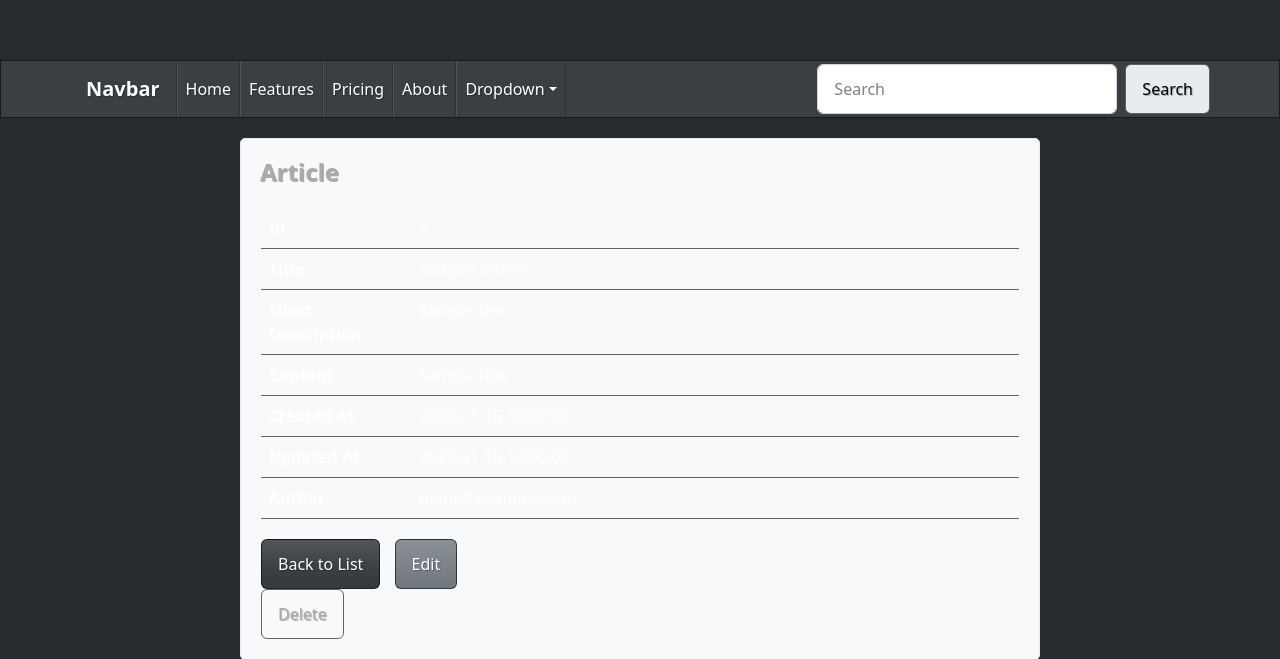
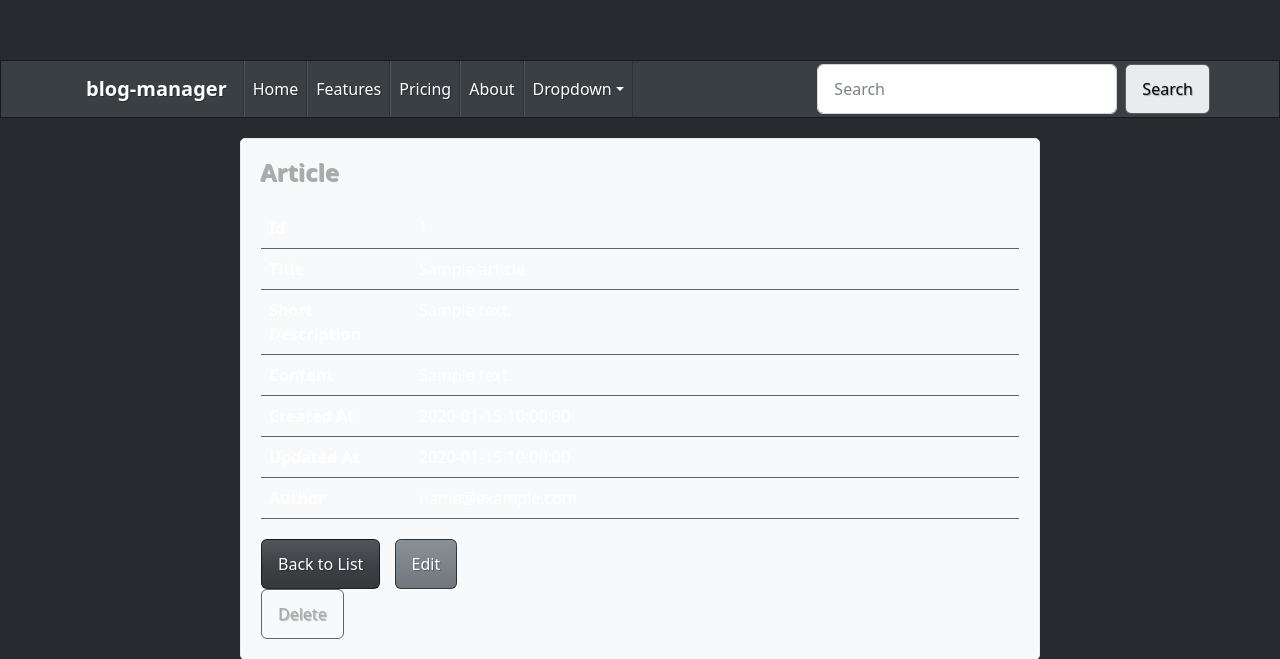
Before and after one commit to WadeNguyen1153/mini_blog_fix, a Symfony app: template templates/article/show.html.twig in a window 1280 px wide. Shown: the top 659 px of the page. Run offline with Twig, Linux system fonts and the light colour scheme; the template is opened without the code that fills it: most values are stand-ins (such as "Sample title", 1, 10 or a date in 2020); some libraries are stand-ins or nearby versions.

Commit message:
name of web

```diff
--- a/templates/base.html.twig
+++ b/templates/base.html.twig
@@ -37,7 +37,7 @@
     {% block header %}
     <nav class="navbar navbar-expand-lg navbar-dark bg-primary">
         <div class="container">
-            <a class="navbar-brand" href="#">Navbar</a>
+            <a class="navbar-brand" href="#">blog-manager</a>
             <button class="navbar-toggler" type="button" data-bs-toggle="collapse" data-bs-target="#navbarColor01" aria-controls="navbarColor01" aria-expanded="false" aria-label="Toggle navigation">
                 <span class="navbar-toggler-icon"></span>
             </button>
```
